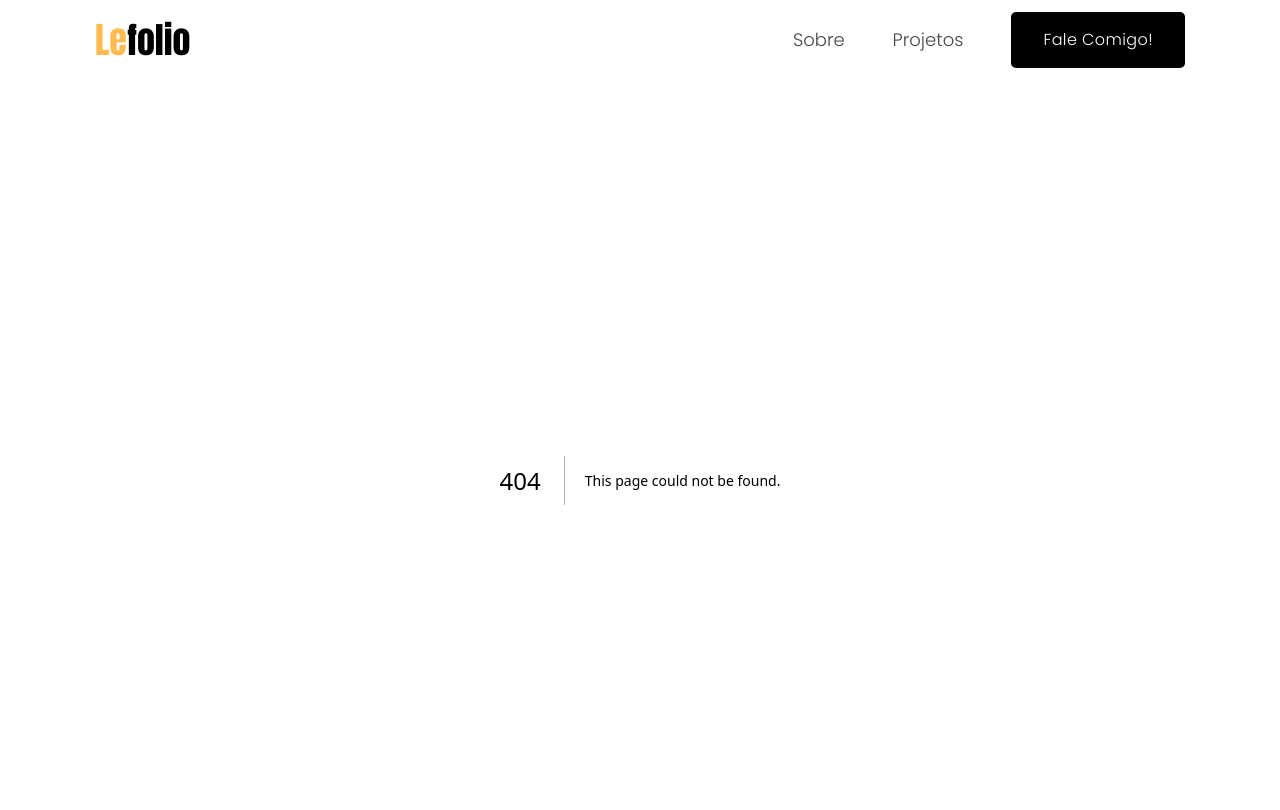
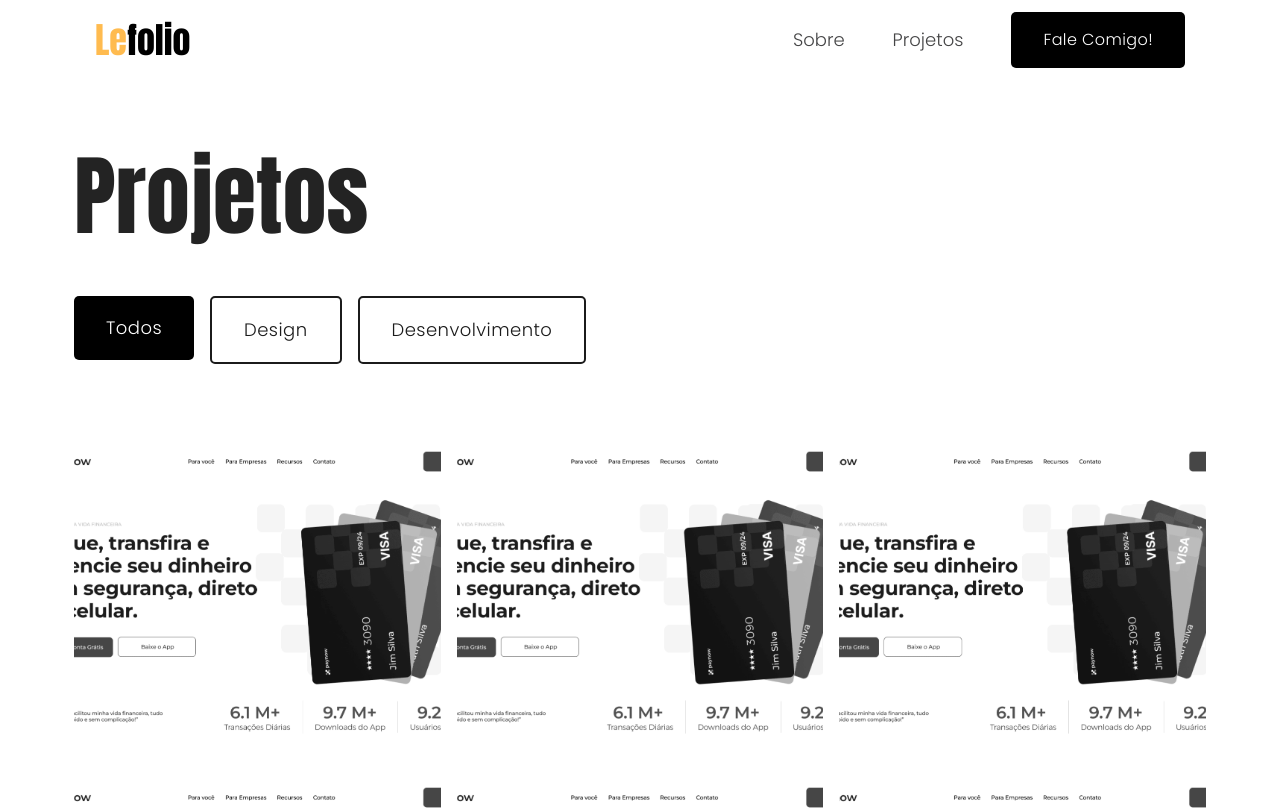
Before and after one commit to leticiar-io/portfolio-website, a Next.js app: page /projects in a window 1280 px wide. Before the commit this address had no page. Shown: the top 810 px of the page. Built offline with nearby package versions, Linux system fonts and the light colour scheme.

Commit message:
feat: creating project page

```diff
--- /dev/null
+++ b/src/app/projects/page.tsx
@@ -0,0 +1,113 @@
+'use client';
+
+import { useState, useRef } from "react";
+import { motion } from "framer-motion";
+import { Button } from "@/components/button"; // Supondo que o componente Button já esteja configurado
+import clsx from "clsx";
+import gsap from "gsap";
+import Image from "next/image";
+
+const ProjectsPage = () => {
+  const [filter, setFilter] = useState("Todos");
+
+  const items = [
+    { id: 1, category: "Design", image: "/images/project1.png", name: "Projeto 1" },
+    { id: 2, category: "Design", image: "/images/project1.png", name: "Projeto 2" },
+    { id: 3, category: "Design", image: "/images/project1.png", name: "Projeto 3" },
+    { id: 4, category: "Desenvolvimento", image: "/images/project1.png", name: "Projeto 4" },
+    { id: 5, category: "Desenvolvimento", image: "/images/project1.png", name: "Projeto 5" },
+    { id: 6, category: "Desenvolvimento", image: "/images/project1.png", name: "Projeto 6" },
+  ];
+
+  const filteredItems =
+    filter === "Todos" ? items : items.filter(item => item.category === filter);
+
+  // Criando um array de refs para os botões
+  const buttonRefs = useRef<(HTMLAnchorElement | null)[]>([]);
+
+  // Função para lidar com o movimento do mouse e animar o botão
+  const handleMouseMove = (e: React.MouseEvent, index: number) => {
+    const elementRef = buttonRefs.current[index];
+    if (elementRef) {
+      const { left, top, width, height } = elementRef.getBoundingClientRect();
+      const mouseX = e.clientX - left;
+      const mouseY = e.clientY - top;
+
+      gsap.to(elementRef, {
+        x: mouseX - width / 2,
+        y: mouseY - height / 2,
+        ease: "power2.out",
+        duration: 0.3,
+      });
+    }
+  };
+
+  return (
+    <section className="py-12 px-4 max-w-full lg:px-[4.625em] text-black-600">
+      <header className="mb-10 lg:mt-12">
+        <h1 className="lg:text-[5.5rem] 2xl:text-[7.5rem] font-anton text-4xl">Projetos</h1>
+      </header>
+
+      <div className="flex space-x-1 lg:space-x-4 mb-8 flex-wrap 2xl:mt-[3.125rem] lg:py-10">
+        {["Todos", "Design", "Desenvolvimento"].map(category => (
+          <Button
+            variant={filter === category ? "default" : "stroke"}
+            key={category}
+            onClick={() => setFilter(category)}
+            className={clsx(
+              "min-w-[5rem] sm:text-sm p-1 sm:p-2 lg:p-8 lg:text-lg 2xl:text-xl",
+              filter === category ? "hover:bg-black-600" : "hover:bg-black-100"
+            )}
+          >
+            {category.charAt(0).toUpperCase() + category.slice(1)}
+          </Button>
+        ))}
+      </div>
+
+      <motion.div
+        layout
+        className="grid grid-cols-1 sm:grid-cols-2 md:grid-cols-3 gap-4"
+      >
+        {filteredItems.map((item, index) => {
+          return (
+            <motion.div
+              key={item.id}
+              layout
+              initial={{ opacity: 0, scale: 0.9 }}
+              animate={{ opacity: 1, scale: 1 }}
+              exit={{ opacity: 0 }}
+              whileHover={{ scale: 1.05 }} // Animação de crescimento no hover
+              className="relative overflow-hidden rounded-lg group"
+              onMouseMove={(e) => handleMouseMove(e, index)} // Passando o índice para o movimento do mouse
+            >
+              {/* Imagem do projeto */}
+              <motion.img
+                src={item.image}
+                alt={item.name}
+                className="w-full h-[15rem] sm:h-[18rem] md:h-[20rem] object-cover transition-transform duration-300 group-hover:scale-105 group-hover:filter-none filter grayscale"
+                whileHover={{ scale: 1.05 }}
+                transition={{ duration: 0.3 }}
+              />
+
+              {/* Overlay com nome e botão "Visualizar" */}
+              <motion.div
+                className="absolute inset-0 bg-black bg-opacity-60 flex flex-col items-center justify-center text-center opacity-0 group-hover:opacity-100 transition-opacity duration-300"
+              >
+                <h3 className="text-white text-xl font-bold mb-4">{item.name}</h3>
+                <a
+                  ref={(el) => buttonRefs.current[index] = el} // Atribuindo ref no índice correto
+                  href="#"
+                  className="w-32 h-32 sm:w-28 sm:h-28 bg-yellow text-black rounded-full flex items-center justify-center shadow transition-all"
+                >
+                  Visualizar
+                </a>
+              </motion.div>
+            </motion.div>
+          );
+        })}
+      </motion.div>
+    </section>
+  );
+};
+
+export default ProjectsPage;
--- a/src/components/button.tsx
+++ b/src/components/button.tsx
@@ -9,13 +9,17 @@ const buttonVariants = cva(
     variants: {
       variant: {
         default:
-          "bg-black-800 text-white hover:px-10  transition-all duration-300 ease-in-out",
-        stroke: "bg-transparent text-black-700 border-3 border-black-700 hover:bg-black-800 hover:px-10 hover:text-white hover:border-0 transition-all duration-250 ease-in-out",
-        simpleStroke: "bg-transparent text-black-700 border-3 border-black-700 hover:bg-black-800 hover:px-10 hover:text-white hover:border-0 transition-all duration-250 ease-in-out",
-        whiteStroke: "bg-transparent text-gray-200 border-3 border-gray-200 hover:bg-white hover:px-10 hover:text-black-600 hover:border-0 transition-all duration-250 ease-in-out",
+          "bg-black-800 text-white hover:px-10 transition-all duration-300 ease-in-out",
+        stroke:
+          "bg-transparent text-black-700 border-3 border-black-700 hover:bg-black-800 hover:px-10 hover:text-white hover:border-0 transition-all duration-250 ease-in-out",
+        simpleStroke:
+          "bg-transparent text-black-700 border-3 border-black-700 hover:bg-black-800 hover:px-10 hover:text-white hover:border-0 transition-all duration-250 ease-in-out",
+        whiteStroke:
+          "bg-transparent text-gray-200 border-3 border-gray-200 hover:bg-white hover:px-10 hover:text-black-600 hover:border-0 transition-all duration-250 ease-in-out",
       },
       size: {
         default: "h-14 px-8 py-2",
+        small: "h-12 px-6 py-1",
       },
     },
     defaultVariants: {
--- a/tailwind.config.ts
+++ b/tailwind.config.ts
@@ -73,5 +73,6 @@ export default {
       },
     },
   },
-  plugins: [],
+  plugins: [
+  ],
 } satisfies Config;
```
